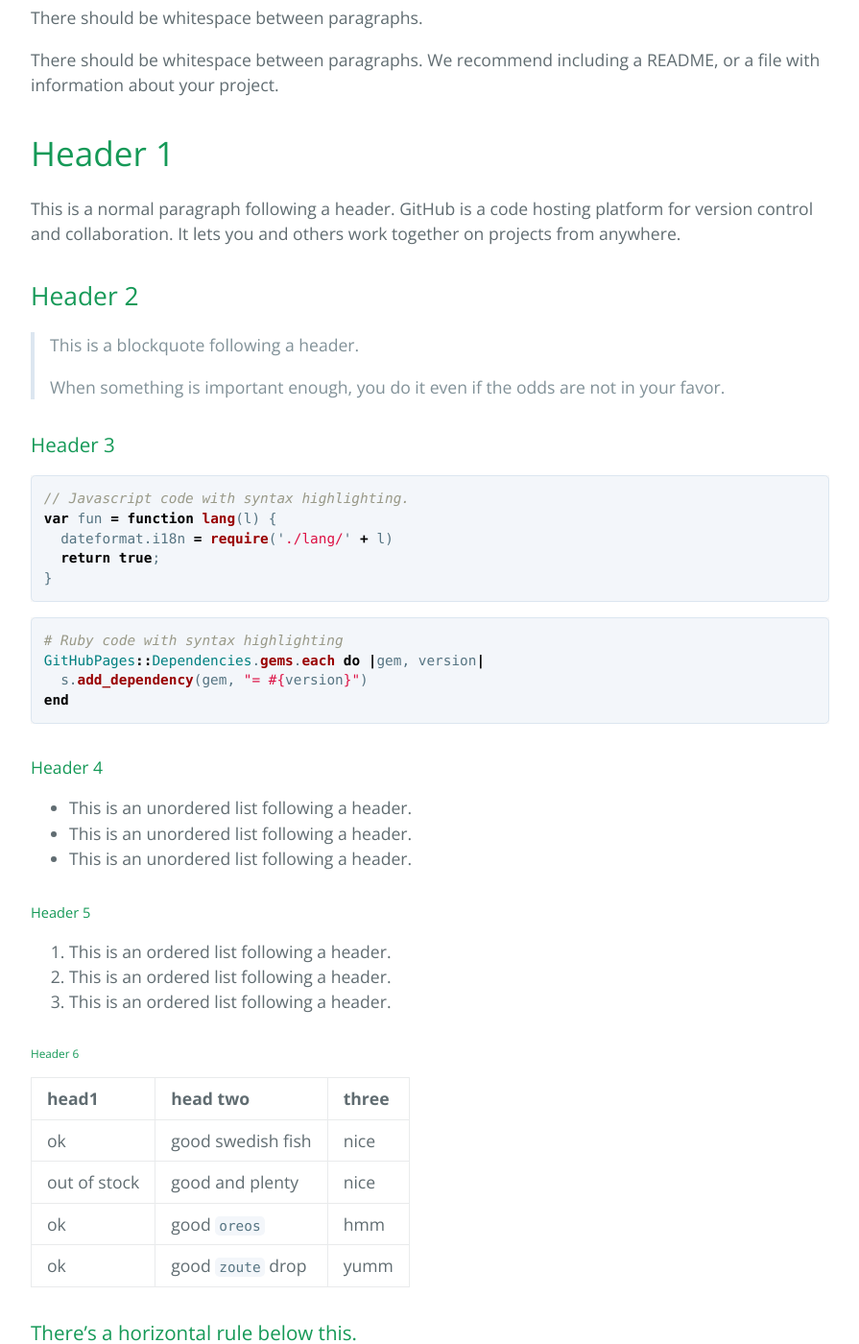
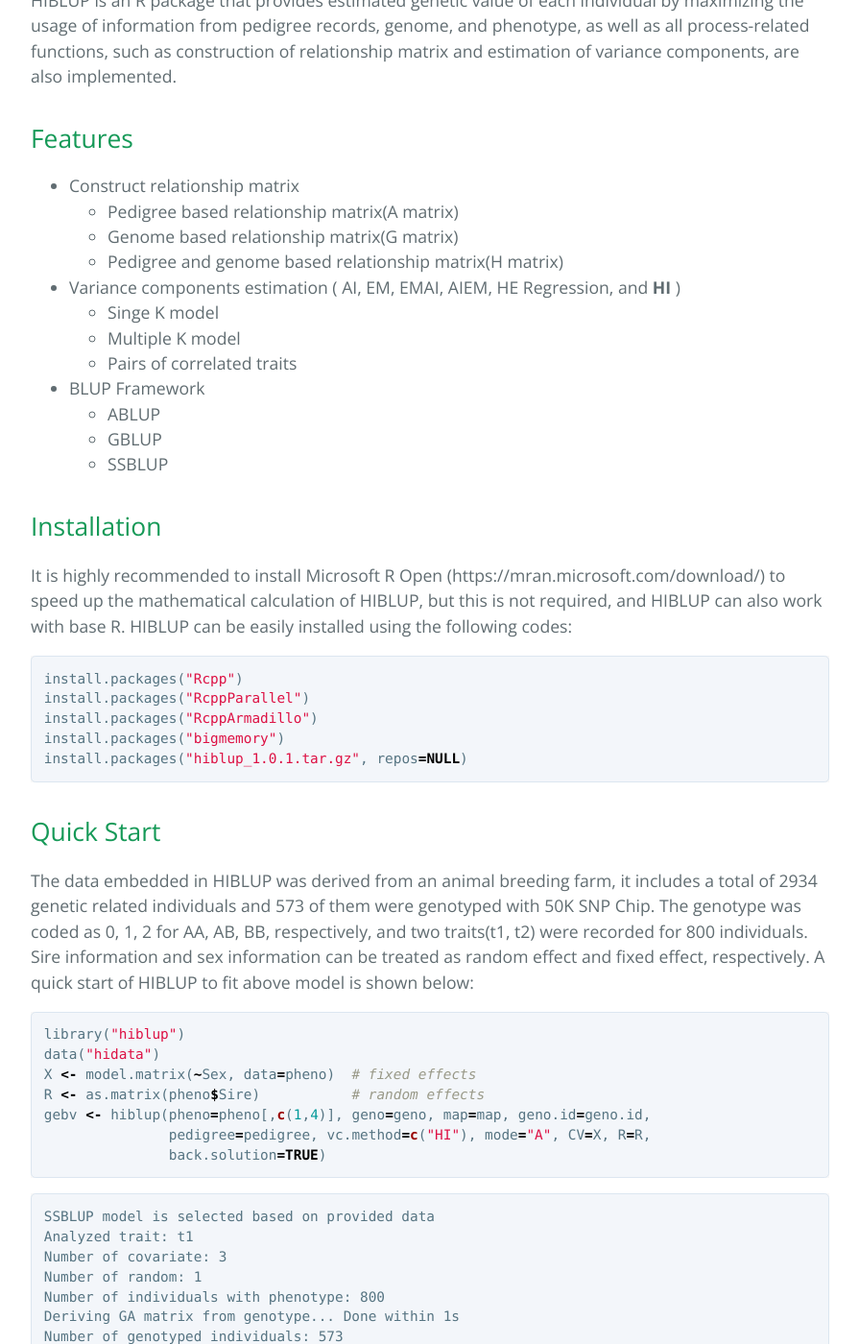
Before and after one commit to hiblup/hiblup.github.io, a Jekyll site: the page built from index.md, in a window 1280 px wide and 1400 px high, scrolled down 498 px. Shown: the whole window at 96% size, without its empty margins (192-1087 px from the left). Built offline with Jekyll 4.4.1, drawn with Linux system fonts in a browser that asks for light colours; our own code applies the rules of GitHub Pages for plain Markdown files; some of the changed text lies outside the part shown.

Commit message:
Update Page

````diff
--- a/_config.yml
+++ b/_config.yml
@@ -3,3 +3,9 @@
 show_downloads: true
 theme: jekyll-theme-cayman
 google_analytics: UA-132127488-1
+github:
+  is_project_page: true
+  repository_name: HIBLUP
+  repository_url: https://github.com/hiblup/hiblup
+  download_url: http://example.com/download.zip
+  report_issue_url: https://github.com/hiblup/hiblup/issues/new
--- a/_layouts/default.html
+++ b/_layouts/default.html
@@ -29,8 +29,8 @@
         <a href="{{ site.github.repository_url }}" class="btn">View on GitHub</a>
       {% endif %}
       {% if site.show_downloads %}
-        <a href="{{ site.github.zip_url }}" class="btn">Download .zip</a>
-        <a href="{{ site.github.tar_url }}" class="btn">Download .tar.gz</a>
+        <a href="{{ site.github.download_url }}" class="btn">Download (Linux)</a>
+        <a href="{{ site.github.report_issue_url }}" class="btn">Report an issue</a>
       {% endif %}
     </header>
 
@@ -39,7 +39,7 @@
 
       <footer class="site-footer">
         {% if site.github.is_project_page %}
-          <span class="site-footer-owner"><a href="{{ site.github.repository_url }}">{{ site.github.repository_name }}</a> is maintained by <a href="{{ site.github.owner_url }}">{{ site.github.owner_name }}</a>.</span>
+          <span class="site-footer-owner"><a href="{{ site.github.repository_url }}">{{ site.github.repository_name }}</a> is maintained by Xiaolei Team.</span>
         {% endif %}
         <span class="site-footer-credits">This page was generated by <a href="https://pages.github.com">GitHub Pages</a>.</span>
       </footer>
--- a/index.md
+++ b/index.md
@@ -1,123 +1,97 @@
 ---
 layout: default
 ---
+# HIBLUP
 
-Text can be **bold**, _italic_, or ~~strikethrough~~.
+HIBLUP is an R package that provides estimated genetic value of each individual by maximizing the usage of information from pedigree records, genome, and phenotype, as well as all process-related functions, such as construction of relationship matrix and estimation of variance components, are also implemented.
 
-[Link to another page](./another-page.html).
+## Features
 
-There should be whitespace between paragraphs.
+- Construct relationship matrix
+  - Pedigree based relationship matrix(A matrix)
+  - Genome based relationship matrix(G matrix)
+  - Pedigree and genome based relationship matrix(H matrix)
+- Variance components estimation ( AI, EM, EMAI, AIEM, HE Regression, and **HI** )
+  - Singe K model
+  - Multiple K model
+  - Pairs of correlated traits
+- BLUP Framework
+  - ABLUP
+  - GBLUP
+  - SSBLUP
 
-There should be whitespace between paragraphs. We recommend including a README, or a file with information about your project.
+## Installation
 
-# Header 1
+It is highly recommended to install Microsoft R Open (https://mran.microsoft.com/download/) to speed up the mathematical calculation of HIBLUP, but this is not required, and HIBLUP can also work with base R. HIBLUP can be easily installed using the following codes:
 
-This is a normal paragraph following a header. GitHub is a code hosting platform for version control and collaboration. It lets you and others work together on projects from anywhere.
-
-## Header 2
-
-> This is a blockquote following a header.
->
-> When something is important enough, you do it even if the odds are not in your favor.
-
-### Header 3
-
-```js
-// Javascript code with syntax highlighting.
-var fun = function lang(l) {
-  dateformat.i18n = require('./lang/' + l)
-  return true;
-}
+```R
+install.packages("Rcpp")
+install.packages("RcppParallel")
+install.packages("RcppArmadillo")
+install.packages("bigmemory")
+install.packages("hiblup_1.0.1.tar.gz", repos=NULL)
 ```
 
-```ruby
-# Ruby code with syntax highlighting
-GitHubPages::Dependencies.gems.each do |gem, version|
-  s.add_dependency(gem, "= #{version}")
-end
+## Quick Start
+
+The data embedded in HIBLUP was derived from an animal breeding farm, it includes a total of 2934 genetic related individuals and 573 of them were genotyped with 50K SNP Chip. The genotype was coded as 0, 1, 2 for AA, AB, BB, respectively, and two traits(t1, t2) were recorded for 800 individuals. Sire information and sex information can be treated as random effect and fixed effect, respectively. A quick start of HIBLUP to fit above model is shown below:
+
+```R
+library("hiblup")
+data("hidata")
+X <- model.matrix(~Sex, data=pheno)  # fixed effects
+R <- as.matrix(pheno$Sire)           # random effects
+gebv <- hiblup(pheno=pheno[,c(1,4)], geno=geno, map=map, geno.id=geno.id,
+               pedigree=pedigree, vc.method=c("HI"), mode="A", CV=X, R=R,
+               back.solution=TRUE)
 ```
 
-#### Header 4
-
-*   This is an unordered list following a header.
-*   This is an unordered list following a header.
-*   This is an unordered list following a header.
-
-##### Header 5
-
-1.  This is an ordered list following a header.
-2.  This is an ordered list following a header.
-3.  This is an ordered list following a header.
-
-###### Header 6
-
-| head1        | head two          | three |
-|:-------------|:------------------|:------|
-| ok           | good swedish fish | nice  |
-| out of stock | good and plenty   | nice  |
-| ok           | good `oreos`      | hmm   |
-| ok           | good `zoute` drop | yumm  |
-
-### There's a horizontal rule below this.
-
-* * *
-
-### Here is an unordered list:
-
-*   Item foo
-*   Item bar
-*   Item baz
-*   Item zip
-
-### And an ordered list:
-
-1.  Item one
-1.  Item two
-1.  Item three
-1.  Item four
-
-### And a nested list:
-
-- level 1 item
-  - level 2 item
-  - level 2 item
-    - level 3 item
-    - level 3 item
-- level 1 item
-  - level 2 item
-  - level 2 item
-  - level 2 item
-- level 1 item
-  - level 2 item
-  - level 2 item
-- level 1 item
-
-### Small image
-
-![Octocat](https://assets-cdn.github.com/images/icons/emoji/octocat.png)
-
-### Large image
-
-![Branching](https://guides.github.com/activities/hello-world/branching.png)
-
-
-### Definition lists can be used with HTML syntax.
-
-<dl>
-<dt>Name</dt>
-<dd>Godzilla</dd>
-<dt>Born</dt>
-<dd>1952</dd>
-<dt>Birthplace</dt>
-<dd>Japan</dd>
-<dt>Color</dt>
-<dd>Green</dd>
-</dl>
-
-```
-Long, single-line code blocks should not wrap. They should horizontally scroll if they are too long. This line should be long enough to demonstrate this.
+```text
+SSBLUP model is selected based on provided data
+Analyzed trait: t1
+Number of covariate: 3
+Number of random: 1
+Number of individuals with phenotype: 800
+Deriving GA matrix from genotype... Done within 1s
+Number of genotyped individuals: 573
+Number of genotyped individuals with phenotype: 175
+Number of genotyped individuals without phenotype: 398
+Deriving A matrix from pedigree...Done within 0s
+Number of total predicted individuals: 2934
+Realign index of y...Done!
+Realign index of X matrix...Done!
+Realign index of R matrix...Done!
+Extracting A11 matrix...Done!
+Mean of diagonal and Off-diagonal of PA: 1.0002 0.0248
+Mean of diagonal and Off-diagonal of GA: 0.9886 -0.0017
+Adjusting GA matrix: GA* = 0.99 * GA + 0.03
+Weighting of A11 and GA matrix: 0.05
+Calculating inverse of A11 matrix...Done within 1s
+Constructing HA matrix...Done within 1s
+HE Prior derived: A:0.1 e:89.08749; Done within 0s
+HE adopted: TRUE
+Variance components estimation:
+[Iter]  Var_R1(SE)    Var_K1(SE)      Var_e(SE)      h2_R1(SE)      h2_K1(SE)
+[AI] 13.958(15.0571) 1.798(7.9697) 87.218(7.4915) 0.1356(0.1270) 0.0175(0.0772)
+[AI] 0.624(6.4713) 6.624(8.4325) 81.838(7.6181) 0.0070(0.0722) 0.0744(0.0934)
+[AI] 2.758(0.8631) 3.910(8.5912) 84.307(7.3534) 0.0303(0.0100) 0.0430(0.0934)
+[AI] 4.684(1.5499) 4.511(8.3950) 83.587(7.4085) 0.0505(0.0167) 0.0486(0.0894)
+[AI] 5.613(2.2921) 5.434(8.8501) 82.817(7.6245) 0.0598(0.0238) 0.0579(0.0930)
+[AI] 5.803(2.6863) 5.881(9.2503) 82.468(7.8018) 0.0616(0.0276) 0.0625(0.0967)
+[AI] 5.827(2.7739) 5.994(9.4167) 82.381(7.8736) 0.0619(0.0284) 0.0636(0.0984)
+[AI] 5.830(2.7858) 6.013(9.4563) 82.366(7.8904) 0.0619(0.0285) 0.0638(0.0988)
+[AI] 5.831(2.7877) 6.016(9.4630) 82.363(7.8933) 0.0619(0.0286) 0.0639(0.0989)
+[AI] 5.831(2.7881) 6.017(9.4641) 82.363(7.8938) 0.0619(0.0286) 0.0639(0.0989)
+[AI] 5.831(2.7881) 6.017(9.4643) 82.363(7.8939) 0.0619(0.0286) 0.0639(0.0989)
+[AI] 5.831(2.7881) 6.017(9.4644) 82.363(7.8939) 0.0619(0.0286) 0.0639(0.0989)
+[Convergence] YES
+Done within 5s
+Estimated beta: 149.7262 4.366075
+Estimated Vg and Ve: 6.017368 82.36306
+HIBLUP DONE WITHIN TOTAL RUN TIME: 9s
+HIBLUP ACCOMPLISHED SUCCESSFULLY!
 ```
 
-```
-The final element.
-```
+## Authors
+
+LiLin Yin#, Haohao Zhang#, and Xiaolei Liu <xiaoleiliu (at) mail.hzau.edu.cn>
````
